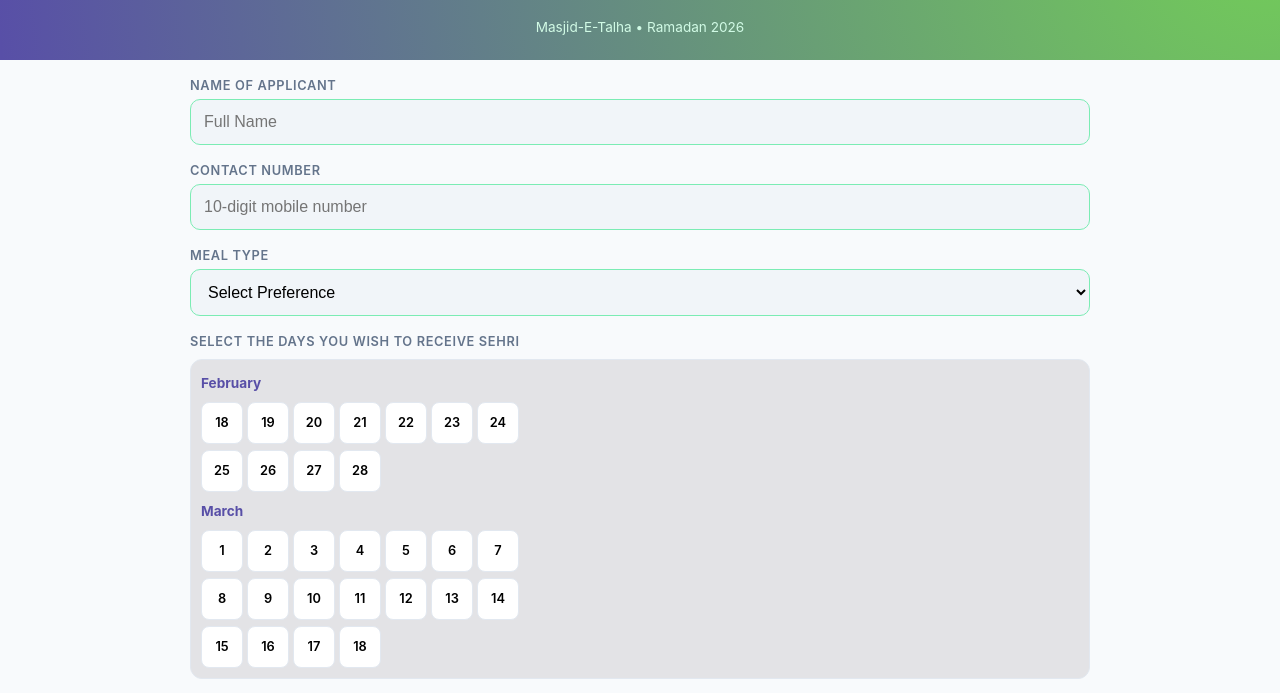
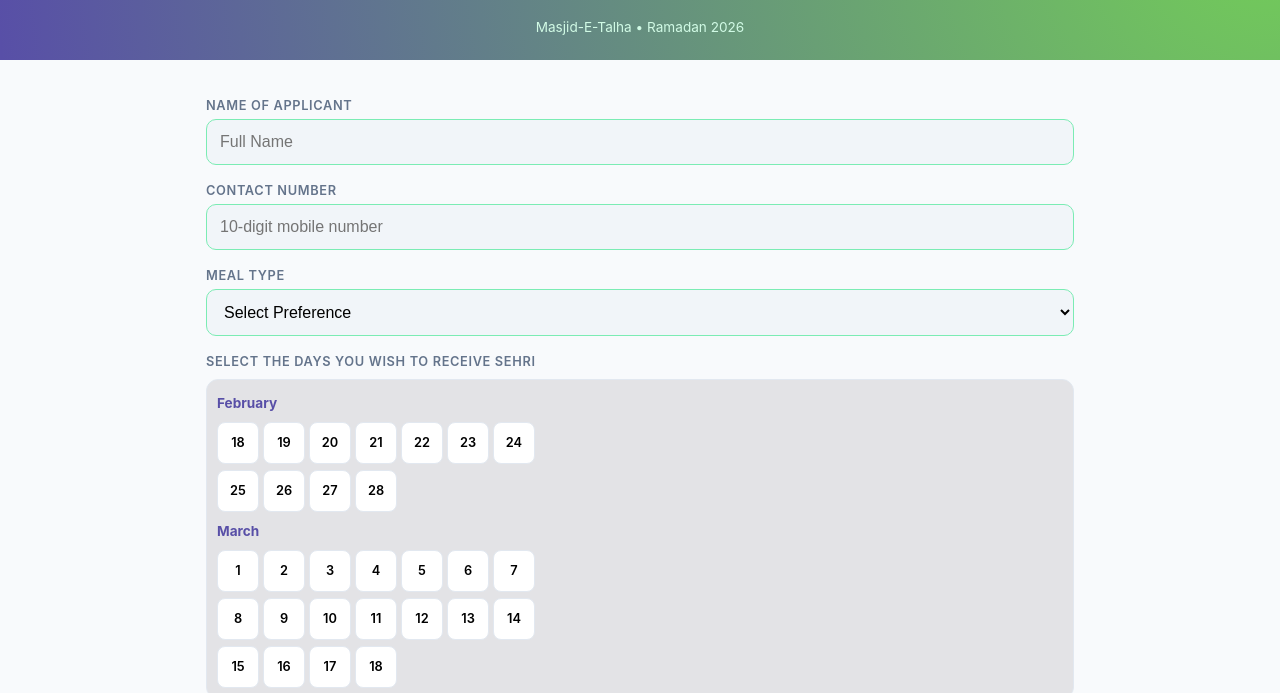
Before and after one commit to aftab-ali-a/talha-masjid-sehri-registration, a plain HTML site: page index.html in a window 1280 px wide. Shown: the part 88-781 px from the top of the page. Drawn offline with nearby package versions, Linux system fonts and the light colour scheme.

Commit message:
Add files via upload

```diff
--- a/index.html
+++ b/index.html
@@ -52,6 +52,8 @@
             max-width: 900px;
             margin: 0 auto;
             width: 100%;
+            padding: 20px 16px;
+            box-sizing: border-box;
         }
 
 
```
